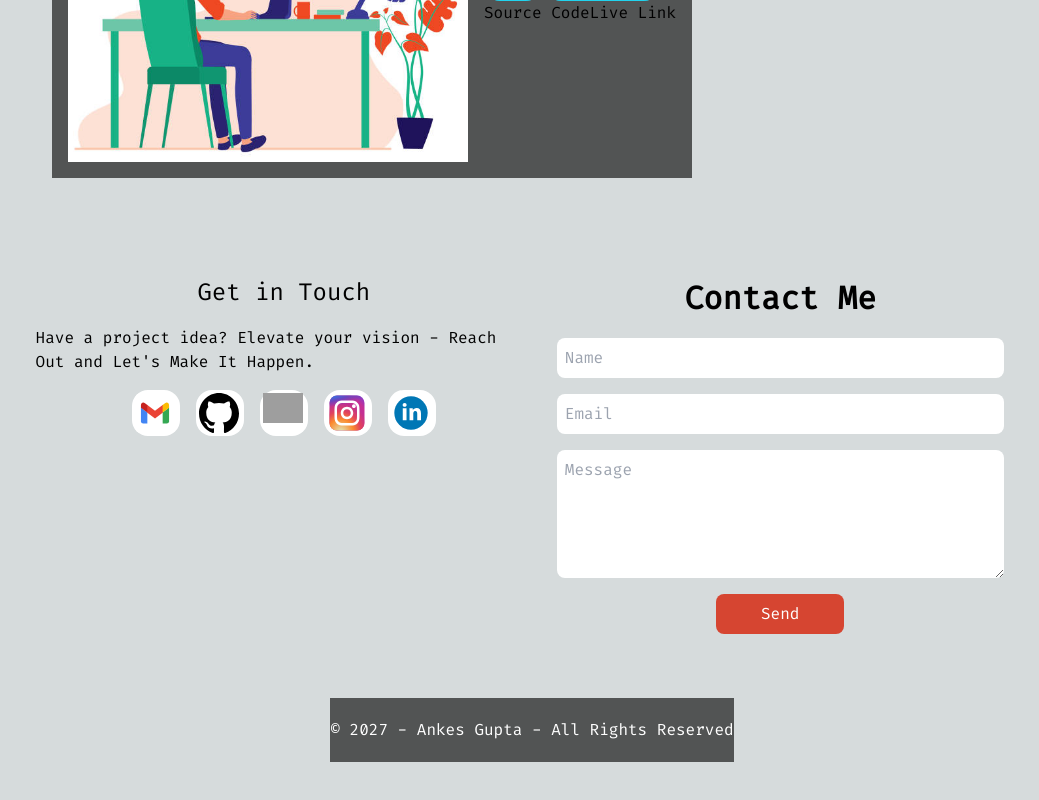
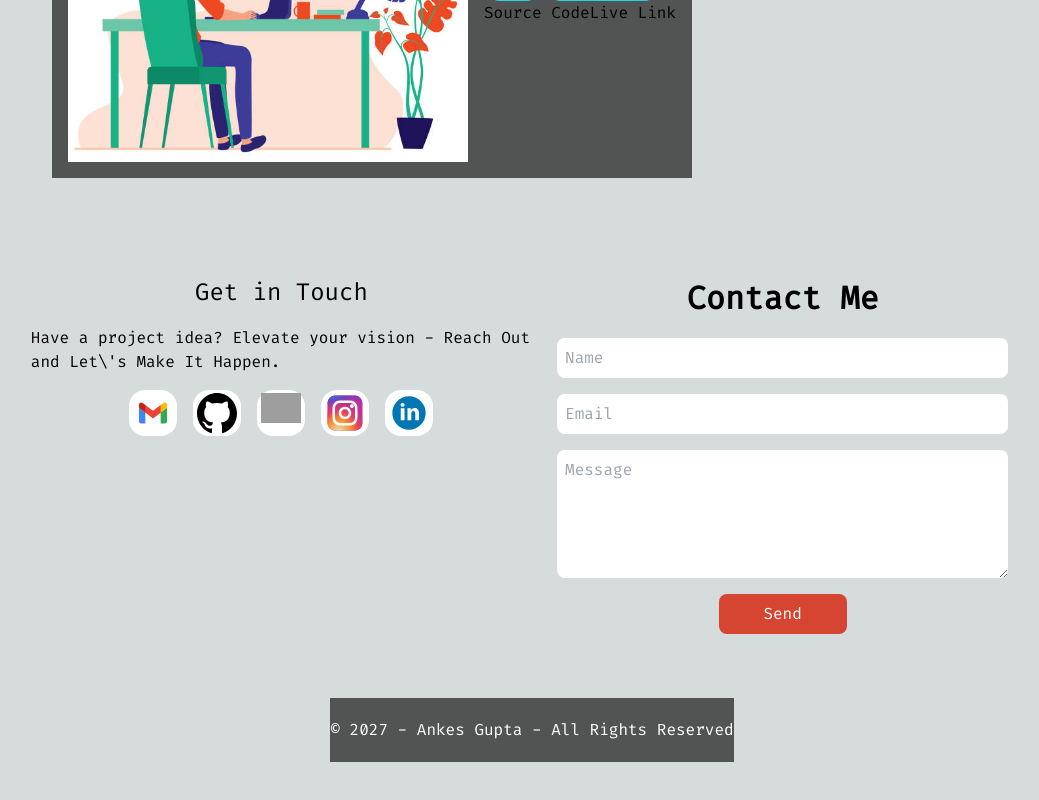
Before and after one commit to Ankesh2004/Portfolio, a Next.js app: page / in a window 1280 px wide. Shown: the part 2567-3367 px from the top of the page, without its empty margins (108-1147 px from the left). Built offline with nearby package versions, Linux system fonts and the light colour scheme; grey boxes are pictures that could not be loaded.

Commit message:
fix: deployment issues

```diff
--- a/components/Contact.jsx
+++ b/components/Contact.jsx
@@ -40,7 +40,7 @@ const Contact = () => {
         <div id="contact" className={`flex ${isMobile ? 'flex-col' : 'flex-row'} my-[4rem]`}>
             <div className={`${isMobile ? 'w-[100%' : 'w-[50%]'} flex flex-col gap-[1rem] items-center `}>
                 <h2>Get in Touch</h2>
-                <p>Have a project idea? Elevate your vision - Reach Out and Let's Make It Happen. </p>
+                <p>Have a project idea? Elevate your vision - Reach Out and Let\'s Make It Happen. </p>
                 {/* <p>Feel free to reach out to me for any queries or collaborations.</p> */}
                 <div className="flex flex-row gap-[1rem]">
                     {
--- a/components/ProjectCard.jsx
+++ b/components/ProjectCard.jsx
@@ -47,7 +47,7 @@ const ProjectCard = ({ project, left }) => {
             console.log(`Project Card ${project.id} is in view`);
             controls.start("visible");
         }
-    }, [inView, controls])
+    }, [inView, controls,project.id])
     return (
         <motion.div ref={ref} className={`flex flex-wrap group  ${styles['card']} justify-around ${left ? 'ml-auto' : 'mr-auto'} p-[1rem] bg-[#111a] gap-[1rem]`}
             initial="hidden"
@@ -71,8 +71,8 @@ const ProjectCard = ({ project, left }) => {
                 <h1>{project.title}</h1>
                 <p>{project.description}</p>
                 <div className="flex flex-wrap gap-[0.2rem]">
-                    {project.techstack.map((tech) => (
-                        <span className="p-[0.3rem] text-black bg-cyan-400 rounded-2xl">{tech}</span>
+                    {project.techstack.map((tech,index) => (
+                        <span key={index} className="p-[0.3rem] text-black bg-cyan-400 rounded-2xl">{tech}</span>
                     ))}
                 </div>
                 <a href={project.sourceCode}>Source Code</a>
```
